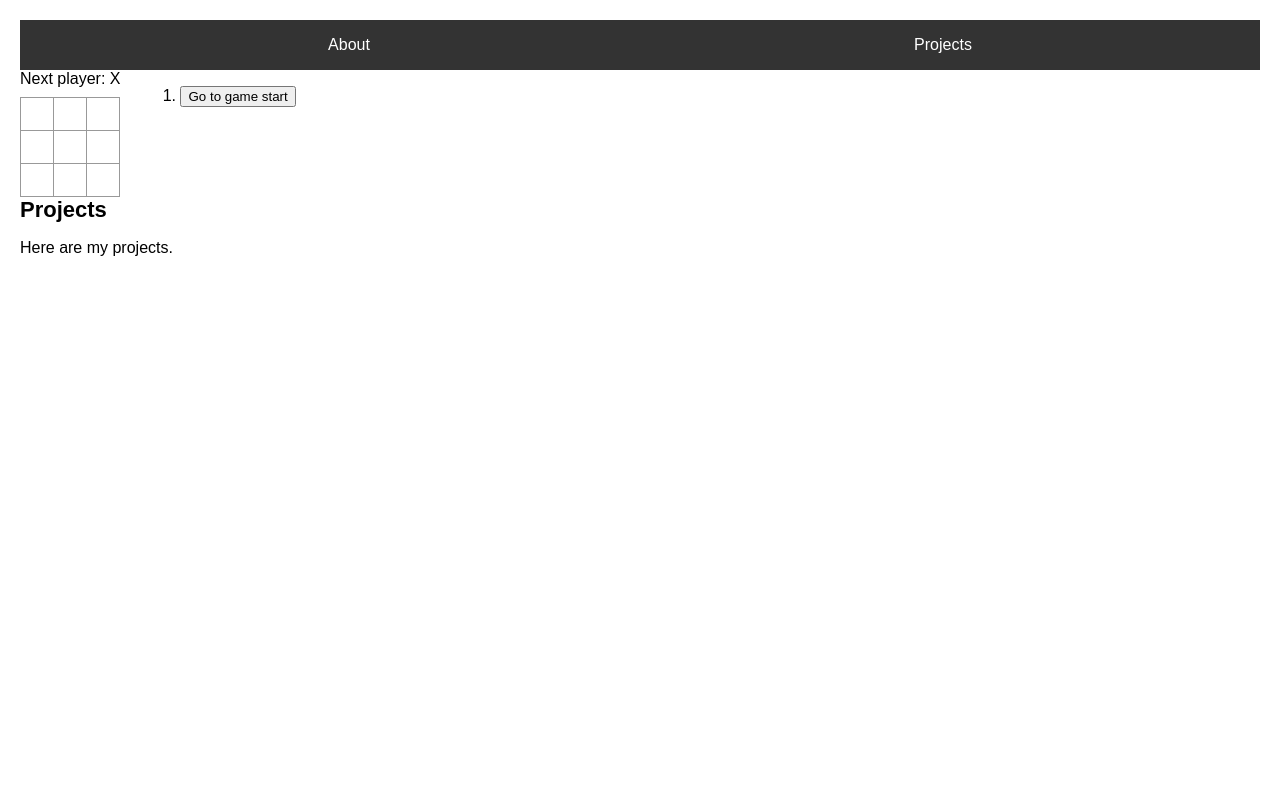
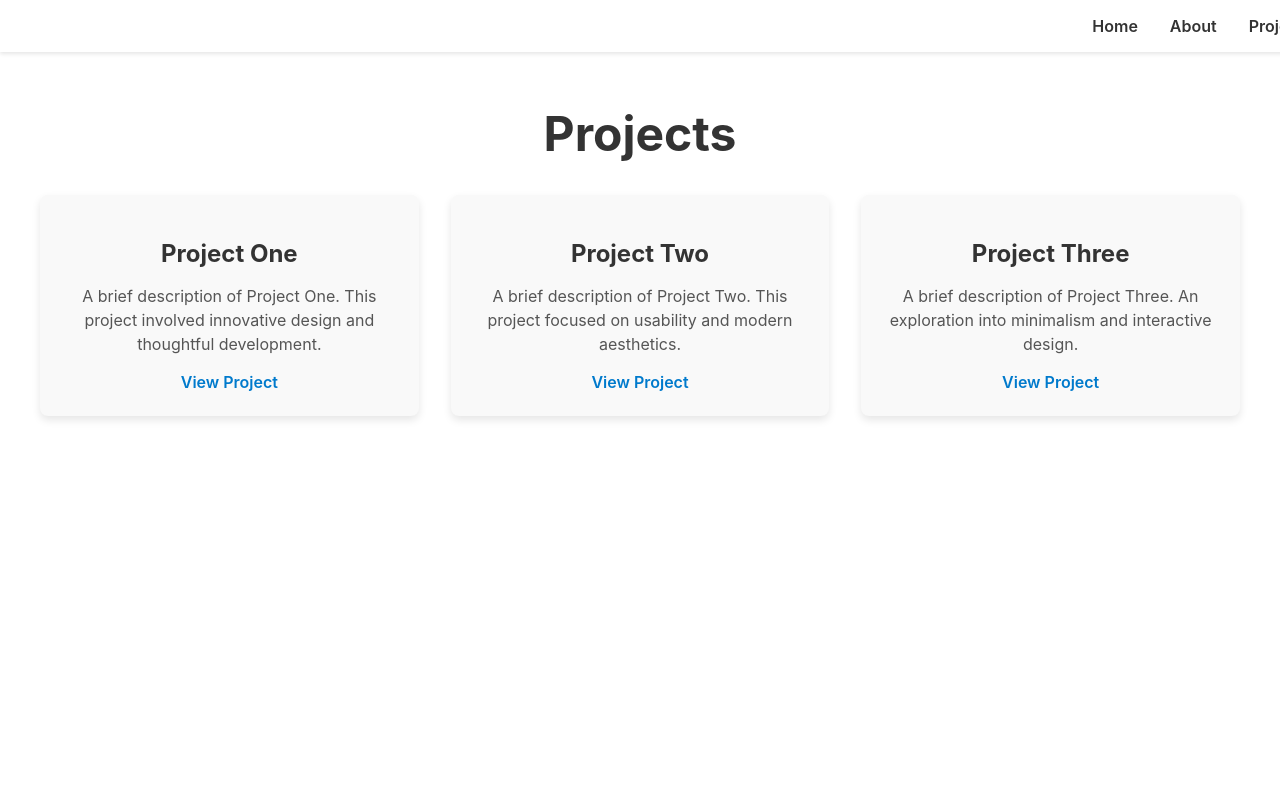
Before and after one commit to NelsinMB/React, a React (Create React App) app: page /projects in a window 1280 px wide. Shown: the top 800 px of the page. Built offline with nearby package versions, Linux system fonts and the light colour scheme.

Commit message:
Large changes to website structure

```diff
--- a/src/App.css
+++ b/src/App.css
@@ -1,38 +1,96 @@
-.App {
-  text-align: center;
+/* Global Styles */
+body, html {
+  margin: 0;
+  padding: 0;
+  font-family: 'Helvetica Neue', Helvetica, Arial, sans-serif;
+  background-color: #fff;
+  color: #333;
+  scroll-behavior: smooth;
 }
 
-.App-logo {
-  height: 40vmin;
-  pointer-events: none;
+/* App Container */
+.App {
+  display: flex;
+  flex-direction: column;
+  min-height: 100vh;
 }
 
-@media (prefers-reduced-motion: no-preference) {
-  .App-logo {
-    animation: App-logo-spin infinite 20s linear;
-  }
+/* Main Content Area */
+main {
+  flex: 1;
 }
 
-.App-header {
-  background-color: #282c34;
-  min-height: 100vh;
+/* Navbar Styles */
+.navbar {
+  background-color: #ffffff;
+  padding: 1rem 2rem;
+  position: fixed;
+  width: 100%;
+  top: 0;
+  box-shadow: 0 2px 4px rgba(0,0,0,0.1);
+  z-index: 100;
+}
+
+.navbar ul {
+  list-style: none;
+  display: flex;
+  justify-content: flex-end;
+  margin: 0;
+  padding: 0;
+}
+
+.navbar li {
+  margin-left: 2rem;
+}
+
+.navbar a {
+  text-decoration: none;
+  color: #333;
+  font-weight: 600;
+  transition: color 0.3s ease;
+}
+
+.navbar a:hover {
+  color: #007acc;
+}
+
+/* Hero Section Styles */
+.hero {
   display: flex;
   flex-direction: column;
   align-items: center;
   justify-content: center;
-  font-size: calc(10px + 2vmin);
-  color: white;
+  height: 100vh;
+  text-align: center;
+  background: url('https://via.placeholder.com/1920x1080') no-repeat center center/cover;
+  padding-top: 70px; /* To avoid navbar overlap */
 }
 
-.App-link {
-  color: #61dafb;
+.hero h1 {
+  font-size: 3rem;
+  margin: 0.5rem 0;
+  color: #fff;
+  text-shadow: 0 2px 4px rgba(0,0,0,0.5);
 }
 
-@keyframes App-logo-spin {
-  from {
-    transform: rotate(0deg);
-  }
-  to {
-    transform: rotate(360deg);
-  }
+.hero p {
+  font-size: 1.2rem;
+  color: #fff;
+  text-shadow: 0 1px 3px rgba(0,0,0,0.5);
 }
+
+/* About & Projects Page Container */
+.content-container {
+  max-width: 1200px;
+  margin: 0 auto;
+  padding: 4rem 2rem;
+}
+
+/* Footer Styles */
+.footer {
+  background-color: #f9f9f9;
+  padding: 1rem 2rem;
+  text-align: center;
+  font-size: 0.9rem;
+  border-top: 1px solid #eaeaea;
+}
--- a/src/App.js
+++ b/src/App.js
@@ -2,18 +2,22 @@ import { BrowserRouter as Router, Routes, Route } from 'react-router-dom';
 import Navbar from './components/Navbar';
 import About from './components/About';
 import Projects from './components/Projects';
-import Tictactoe from './components/Tictactoe';
-
+import Footer from './components/Footer';
+import './App.css';
 
 function App() {
   return (
     <Router>
-      <Navbar />
-      <Tictactoe />
-      <Routes>
-        <Route path="/about" element={<About />} />
-        <Route path="/projects" element={<Projects />} />
-      </Routes>
+      <div className="App">
+        <Navbar />
+        <main>
+          <Routes>
+            <Route path="/about" element={<About />} />
+            <Route path="/projects" element={<Projects />} />
+          </Routes>
+        </main>
+        <Footer />
+      </div>
     </Router>
   );
 }
--- /dev/null
+++ b/src/components/About.css
@@ -0,0 +1,42 @@
+/* Container for the About page */
+.about {
+    display: flex;
+    align-items: center;
+    justify-content: center;
+    min-height: 100vh;
+    background-color: #ffffff;
+    padding: 4rem 2rem;
+  }
+
+  /* Content styling */
+  .about-content {
+    max-width: 800px;
+    text-align: center;
+  }
+
+  /* Heading styling */
+  .about-content h1 {
+    font-size: 3rem;
+    margin-bottom: 1.5rem;
+    font-weight: 700;
+    color: #333;
+  }
+
+  /* Paragraph styling */
+  .about-content p {
+    font-size: 1.125rem;
+    line-height: 1.6;
+    margin-bottom: 1rem;
+    color: #555;
+  }
+
+  /* Responsive adjustments */
+  @media (max-width: 768px) {
+    .about-content h1 {
+      font-size: 2.5rem;
+    }
+
+    .about-content p {
+      font-size: 1rem;
+    }
+  }
--- a/src/components/About.js
+++ b/src/components/About.js
@@ -1,13 +1,23 @@
+import React from 'react';
+import './About.css';
+
 function About() {
-    return (
-      <section id="about" className="p-8">
-        <h1 className="text-3xl font-bold">About Me</h1>
-        <p className="mt-4">
-          Hi! I'm Nelsin Martin_Burnett, a recent graduate from McGill University. At McGill University I studied Mathematics & Computer Science and now I am taking some time to explore
-          different intersts of mine.
+  return (
+    <section className="about">
+      <div className="about-content">
+        <h1>About Me</h1>
+        <p>
+          Hi, I'm Nelsin Martin-Burnett – a graduate from McGill University. There I studied Mathematics & Computer Science.
         </p>
-      </section>
-    );
-  }
+        <p>
+          Currently, I am in the process of trying out new things, and this happens to be one of them. I've wanted to create a website for some time now - to host & share my recipes, and to show case my projects.
+        </p>
+        <p>
+          I hope you enjoy :)
+        </p>
+      </div>
+    </section>
+  );
+}
 
-  export default About;
+export default About;
--- /dev/null
+++ b/src/components/Footer.js
@@ -0,0 +1,9 @@
+function Footer() {
+    return (
+      <footer className="footer">
+        <p>&copy; {new Date().getFullYear()} Nelsin Martin-Burnett. All rights reserved.</p>
+      </footer>
+    );
+  }
+
+  export default Footer;
--- a/src/components/Navbar.js
+++ b/src/components/Navbar.js
@@ -2,10 +2,11 @@ import { Link } from 'react-router-dom';
 
 function Navbar() {
   return (
-    <nav style={{ background: '#333', padding: '1em', color: '#fff' }}>
-      <ul style={{ listStyle: 'none', display: 'flex', justifyContent: 'space-around', margin: 0 }}>
-        <li><Link to="/about" style={{ color: 'white', textDecoration: 'none' }}>About</Link></li>
-        <li><Link to="/projects" style={{ color: 'white', textDecoration: 'none' }}>Projects</Link></li>
+    <nav className="navbar">
+      <ul>
+        <li><Link to="/">Home</Link></li>
+        <li><Link to="/about">About</Link></li>
+        <li><Link to="/projects">Projects</Link></li>
       </ul>
     </nav>
   );
--- /dev/null
+++ b/src/components/Projects.css
@@ -0,0 +1,80 @@
+/* Overall container for the projects page */
+.projects {
+    padding: 4rem 2rem;
+    background-color: #fff;
+    min-height: 100vh;
+  }
+
+  /* Content centering */
+  .projects-content {
+    max-width: 1200px;
+    margin: 0 auto;
+    text-align: center;
+  }
+
+  /* Page heading styling */
+  .projects-content h1 {
+    font-size: 3rem;
+    margin-bottom: 2rem;
+    font-weight: 700;
+    color: #333;
+  }
+
+  /* Grid layout for project cards */
+  .projects-grid {
+    display: grid;
+    grid-template-columns: repeat(auto-fit, minmax(300px, 1fr));
+    gap: 2rem;
+  }
+
+  /* Individual project card styling */
+  .project-card {
+    background: #f9f9f9;
+    border-radius: 8px;
+    padding: 1.5rem;
+    box-shadow: 0 4px 8px rgba(0,0,0,0.1);
+    transition: transform 0.3s ease, box-shadow 0.3s ease;
+  }
+
+  .project-card:hover {
+    transform: translateY(-5px);
+    box-shadow: 0 6px 12px rgba(0,0,0,0.15);
+  }
+
+  /* Card content styles */
+  .project-card h2 {
+    font-size: 1.5rem;
+    margin-bottom: 1rem;
+    color: #333;
+  }
+
+  .project-card p {
+    font-size: 1rem;
+    line-height: 1.5;
+    color: #555;
+    margin-bottom: 1rem;
+  }
+
+  .project-card a {
+    font-weight: 600;
+    color: #007acc;
+    text-decoration: none;
+    transition: color 0.3s ease;
+  }
+
+  .project-card a:hover {
+    color: #005fa3;
+  }
+
+  /* Responsive adjustments */
+  @media (max-width: 768px) {
+    .projects-content h1 {
+      font-size: 2.5rem;
+    }
+    .project-card h2 {
+      font-size: 1.25rem;
+    }
+    .project-card p {
+      font-size: 0.95rem;
+    }
+  }
--- a/src/components/Projects.js
+++ b/src/components/Projects.js
@@ -1,10 +1,47 @@
+import React from 'react';
+import './Projects.css';
+
+const projects = [
+  {
+    id: 1,
+    title: "Project One",
+    description: "A brief description of Project One. This project involved innovative design and thoughtful development.",
+    link: "#"
+  },
+  {
+    id: 2,
+    title: "Project Two",
+    description: "A brief description of Project Two. This project focused on usability and modern aesthetics.",
+    link: "#"
+  },
+  {
+    id: 3,
+    title: "Project Three",
+    description: "A brief description of Project Three. An exploration into minimalism and interactive design.",
+    link: "#"
+  }
+  // Add more projects as needed
+];
+
 function Projects() {
-    return (
-      <div>
+  return (
+    <section className="projects">
+      <div className="projects-content">
         <h1>Projects</h1>
-        <p>Here are my projects.</p>
+        <div className="projects-grid">
+          {projects.map((project) => (
+            <div key={project.id} className="project-card">
+              <h2>{project.title}</h2>
+              <p>{project.description}</p>
+              <a href={project.link} target="_blank" rel="noopener noreferrer">
+                View Project
+              </a>
+            </div>
+          ))}
+        </div>
       </div>
-    );
-  }
+    </section>
+  );
+}
 
-  export default Projects;
+export default Projects;
--- a/src/index.js
+++ b/src/index.js
@@ -1,18 +1,7 @@
 import React from 'react';
 import ReactDOM from 'react-dom/client';
-import './index.css';
 import App from './App';
-import About from './components/About'
-import reportWebVitals from './reportWebVitals';
+import './index.css'; // if you have any global styles
 
 const root = ReactDOM.createRoot(document.getElementById('root'));
-root.render(
-  <React.StrictMode>
-        <App />
-  </React.StrictMode>
-);
-
-// If you want to start measuring performance in your app, pass a function
-// to log results (for example: reportWebVitals(console.log))
-// or send to an analytics endpoint. Learn more: https://bit.ly/CRA-vitals
-reportWebVitals();
+root.render(<App />);
```
Also changed, not shown: src/components/Home.js (added, +12 -0 lines).
